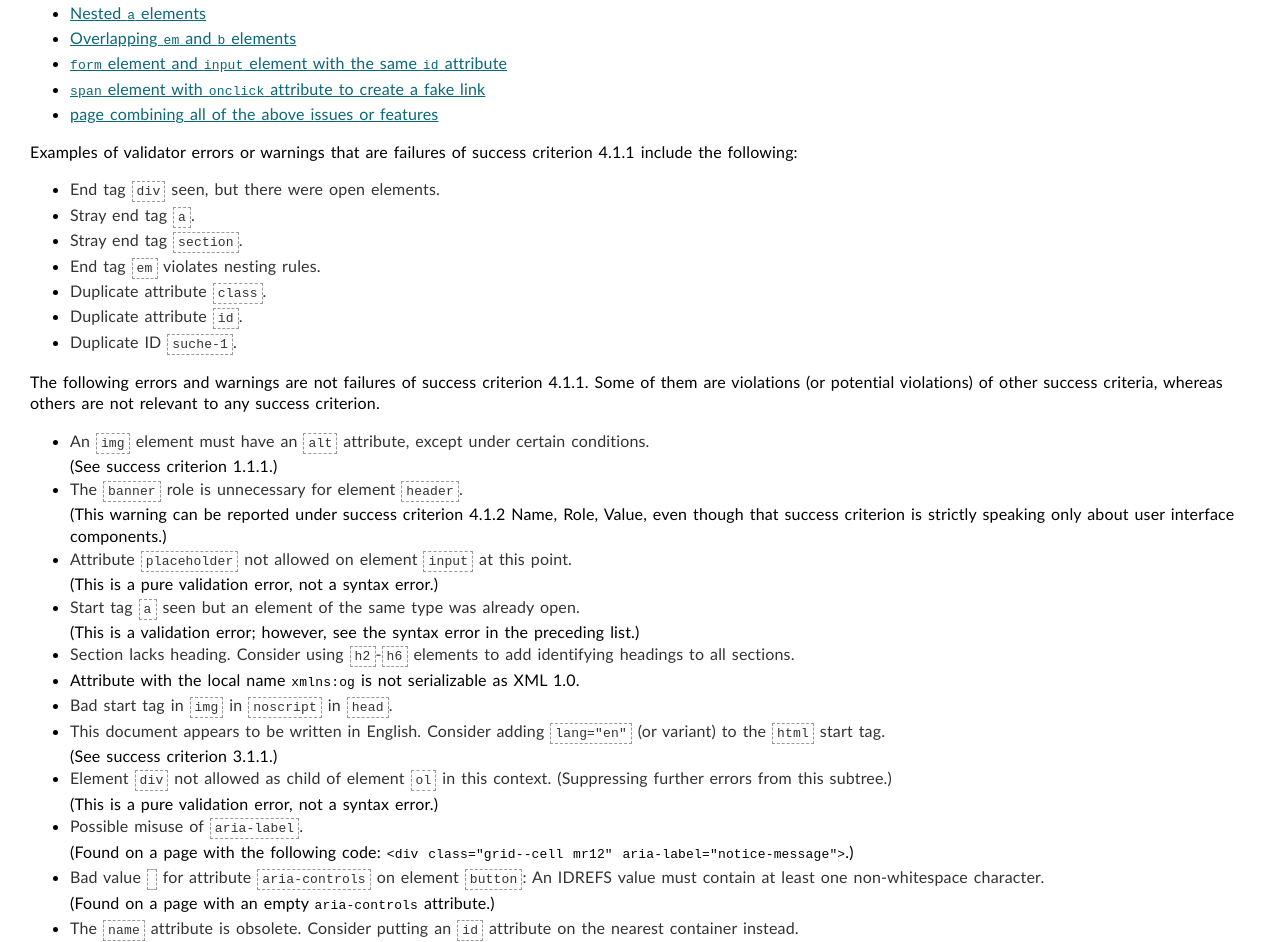
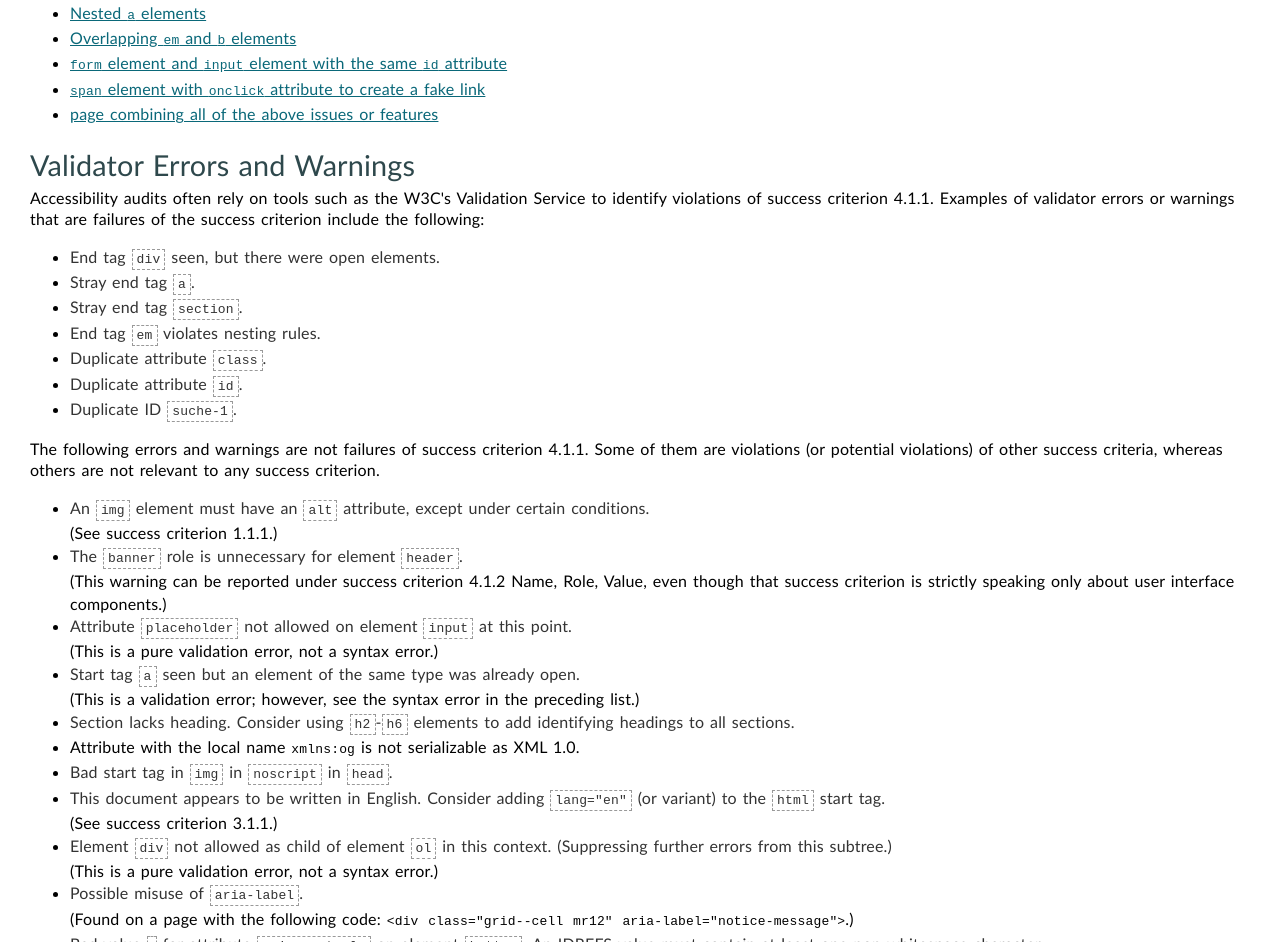
Before and after one commit to cstrobbe/A11yWorks, a plain HTML site: page wcagtests/html5/sc_4.1.1_syntax/index.html in a window 1280 px wide. Shown: the part 1088-2030 px from the top of the page. Drawn offline with Linux system fonts and the light colour scheme.

Commit message:
Add h2: Validator Errors and Warnings

```diff
--- a/wcagtests/html5/sc_4.1.1_syntax/index.html
+++ b/wcagtests/html5/sc_4.1.1_syntax/index.html
@@ -115,7 +115,9 @@
         -->
       </ul>
 
-      <p>Examples of validator errors or warnings that are failures of success criterion 4.1.1 include the following:</p>
+      <h2>Validator Errors and Warnings</h2>
+      <p>Accessibility audits often rely on tools such as the <abbr>W3C</abbr>'s Validation Service to identify violations of success criterion 4.1.1.
+        Examples of validator errors or warnings that are failures of the success criterion include the following:</p>
       <ul>
         <li><samp>End tag <code>div</code> seen, but there were open elements.</samp></li>
         <li><samp>Stray end tag <code>a</code>.</samp></li>
```
